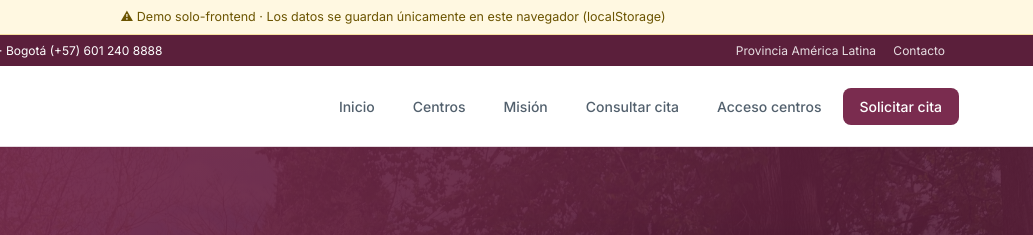
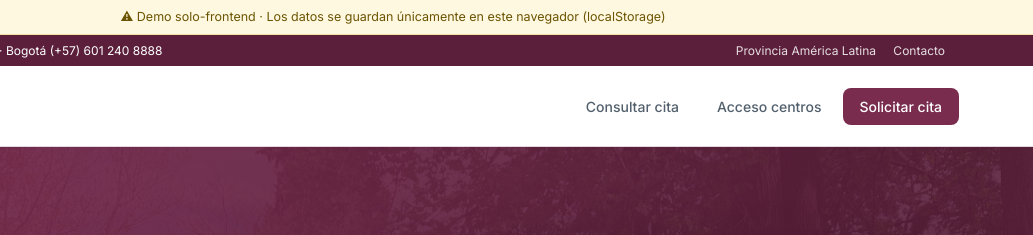
Before and after one commit to wearedatalab/hermanas-citas-demo, a plain HTML site: page index.html in a window 1280 px wide. Shown: the top 235 px of the page, 247-1280 px from the left. Drawn offline with Linux system fonts and the light colour scheme.

Commit message:
Reducir menú a solo opciones de citas

```diff
--- a/index.html
+++ b/index.html
@@ -760,9 +760,6 @@
       <img src="img/logo.jpg" alt="Hermanas Hospitalarias - Provincia de América Latina" />
     </a>
     <nav class="header-nav" id="navPublic">
-      <button onclick="showView('home')">Inicio</button>
-      <button onclick="scrollToId('centros')">Centros</button>
-      <button onclick="scrollToId('mision')">Misión</button>
       <button onclick="showView('check')">Consultar cita</button>
       <button onclick="showView('login')">Acceso centros</button>
       <button class="primary" onclick="showView('request')">Solicitar cita</button>
```
